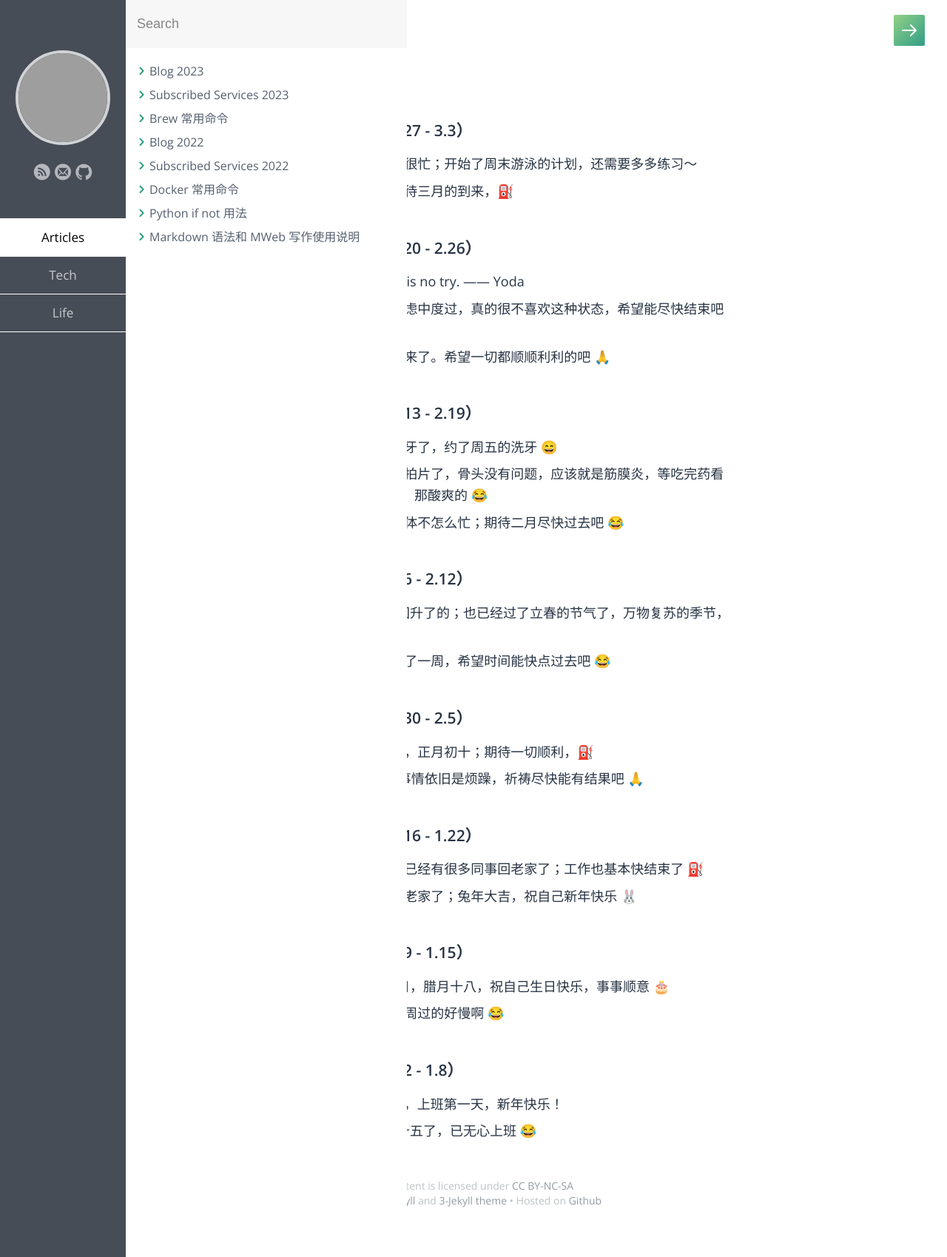
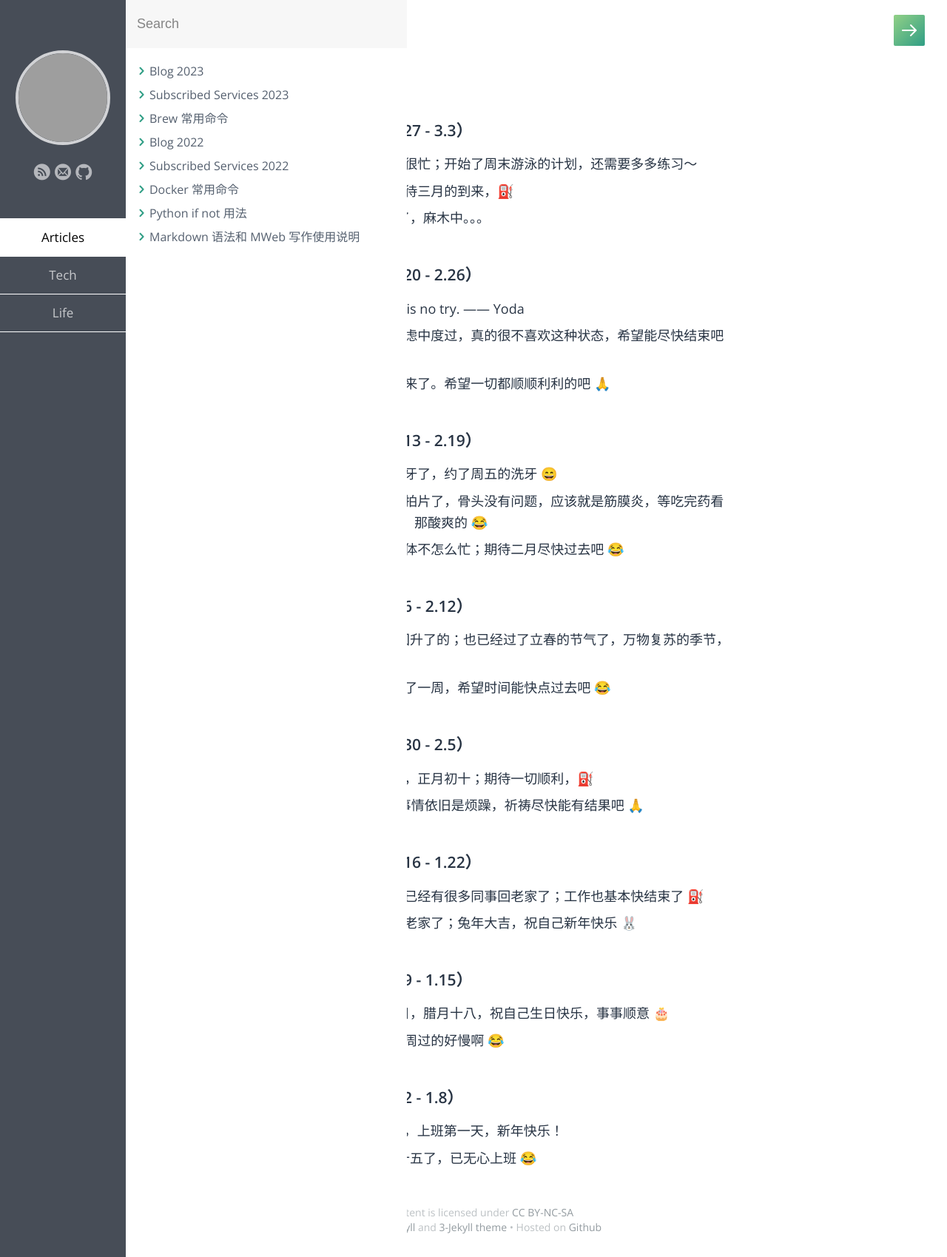
Before and after one commit to samxupeiran/samxupeiran.github.io, a Jekyll site: the page built from _posts/life/2023-01-03-my-blog.md, in a window 1280 px wide. Shown: the whole page at 74% size. Built offline with Jekyll 4.4.1, drawn with Linux system fonts in a browser that asks for light colours; some web fonts are replaced; grey boxes are pictures that could not be loaded.

Commit message:
feat: add weekly blog 3.2

```diff
--- a/_posts/life/2023-01-03-my-blog.md
+++ b/_posts/life/2023-01-03-my-blog.md
@@ -9,6 +9,7 @@ tags: Blog
 - ### 2023 年 3 月 第 1 周（2.27 - 3.3）
      - 2.27 近期需求比较大，会很忙；开始了周末游泳的计划，还需要多多练习～
      - 2.28 二月最后一天的，期待三月的到来，⛽️
+     - 3.2 上午去医院把牙给拔了，麻木中。。。
 
 - ### 2023 年 2 月 第 4 周（2.20 - 2.26）
      - 2.20 Do or do not, there is no try. —— Yoda
```
